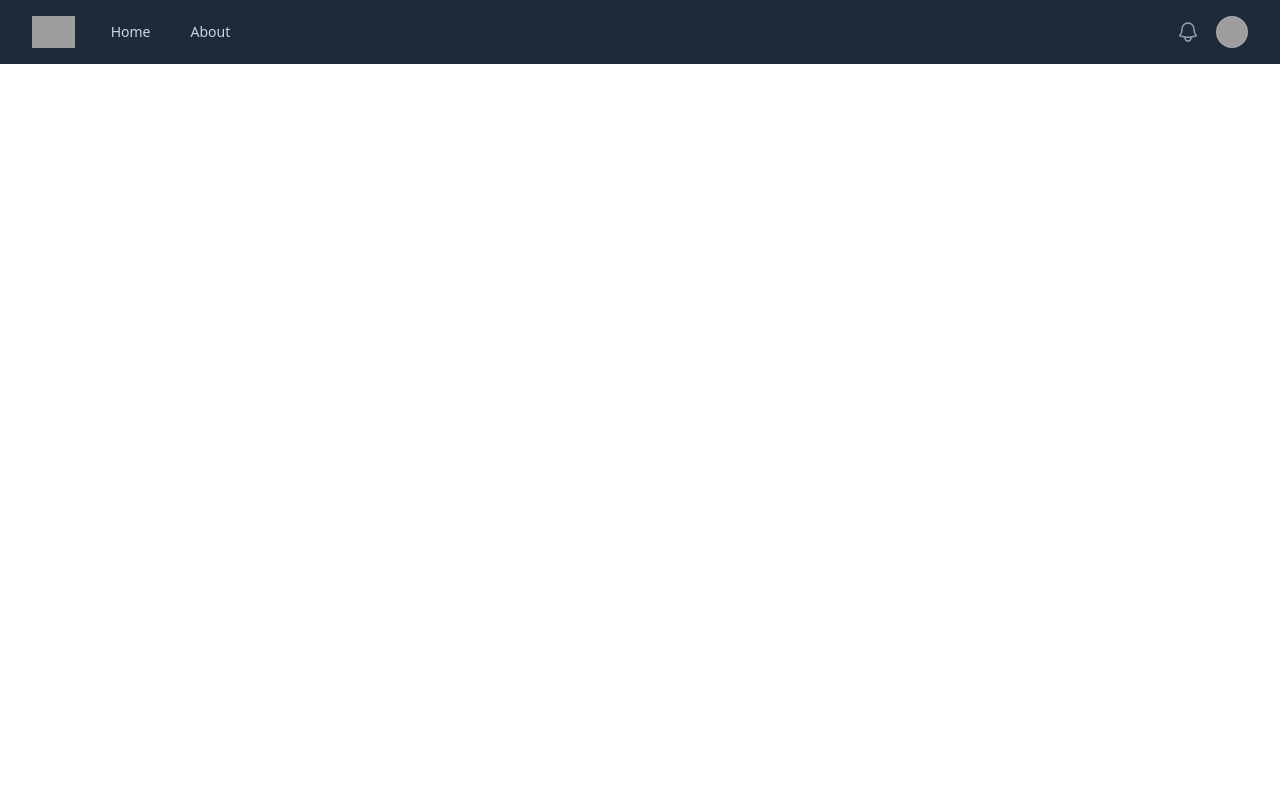
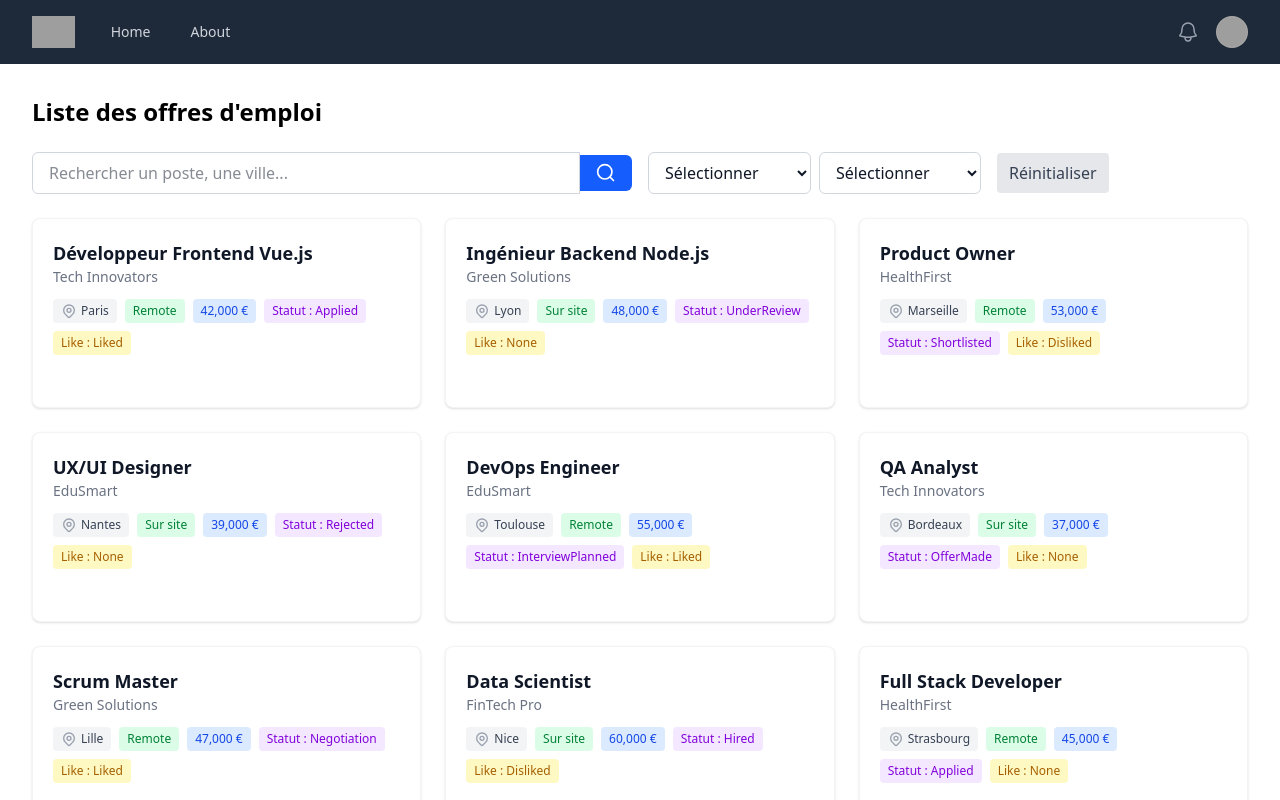
Before and after one commit to davidlefrancq/demo-vue-js, a Vue app: page /jobs in a window 1280 px wide. Shown: the top 800 px of the page. Built offline with nearby package versions, Linux system fonts and the light colour scheme; grey boxes are pictures that could not be loaded; the HTML template or start-up script is replaced by a standard one.

Commit message:
feat: JobsListPage

```diff
--- a/src/router/index.ts
+++ b/src/router/index.ts
@@ -27,6 +27,11 @@ const router = createRouter({
       name: 'job-detail',
       component: () => import('../views/JobDetailView.vue'),
     },
+    {
+      path: '/jobs',
+      name: 'jobs-list',
+      component: () => import('../views/JobsListPage.vue'),
+    },
   ],
 })
 
--- /dev/null
+++ b/src/views/JobsListPage.vue
@@ -0,0 +1,115 @@
+<template>
+  <div class="jobs-list-page">
+    <h1 class="text-2xl font-bold mb-6">Liste des offres d'emploi</h1>
+    <div class="flex flex-col md:flex-row gap-4 mb-6">
+      <SearchBar v-model="search" placeholder="Rechercher un poste, une ville..." @search="onSearch" />
+      <FilterBar
+        v-model="selectedFilters"
+        :filters="filterOptions"
+        @update:modelValue="onFilterChange"
+        @reset="onResetFilters"
+      />
+    </div>
+    <div v-if="filteredJobs.length === 0" class="text-gray-500 text-center py-10">
+      Aucune offre ne correspond à votre recherche.
+    </div>
+    <div class="grid grid-cols-1 md:grid-cols-2 lg:grid-cols-3 gap-6">
+      <JobCard
+        v-for="job in filteredJobs"
+        :key="job.id"
+        :job="job"
+        :company="getCompany(job.companyId)"
+        :companyLogo="getCompanyLogo(job.companyId)"
+      />
+    </div>
+  </div>
+</template>
+
+<script setup lang="ts">
+import { ref, computed, onMounted } from 'vue';
+import SearchBar from '@/components/SearchBar.vue';
+import FilterBar from '@/components/FilterBar.vue';
+import JobCard from '@/components/JobCard.vue';
+import { JobRepository } from '@/repositories/JobRepository';
+import { CompanyRepository } from '@/repositories/CompanyRepository';
+import type { JobType } from '@/models/Job.schema';
+import type { CompanyType } from '@/models/Company.schema';
+
+const jobRepo = new JobRepository();
+const companyRepo = new CompanyRepository();
+
+const jobs = ref<JobType[]>([]);
+const companies = ref<CompanyType[]>([]);
+const search = ref('');
+const selectedFilters = ref<(string | number | null)[]>([null, null]);
+
+// Préparer les options de filtres (ville, remote)
+const filterOptions = computed(() => [
+  // Ville
+  [
+    { label: 'Toutes les villes', value: null },
+    ...Array.from(new Set(jobs.value.map(j => j.city))).map(city => ({ label: city, value: city }))
+  ],
+  // Remote
+  [
+    { label: 'Tous les modes', value: null },
+    { label: 'Remote', value: 'remote' },
+    { label: 'Sur site', value: 'onsite' }
+  ]
+]);
+
+const filteredJobs = computed(() => {
+  let result = jobs.value;
+  // Filtre recherche
+  if (search.value.trim()) {
+    const s = search.value.trim().toLowerCase();
+    result = result.filter(j =>
+      j.title.toLowerCase().includes(s) ||
+      j.city.toLowerCase().includes(s)
+    );
+  }
+  // Filtres
+  const [city, remote] = selectedFilters.value;
+  if (city) {
+    result = result.filter(j => j.city === city);
+  }
+  if (remote === 'remote') {
+    result = result.filter(j => j.remote === true);
+  } else if (remote === 'onsite') {
+    result = result.filter(j => j.remote === false);
+  }
+  return result;
+});
+
+function getCompany(companyId: string): CompanyType | null {
+  return companies.value.find(c => c.id === companyId) || null;
+}
+
+function getCompanyLogo(companyId: string): string | undefined {
+  // Placeholder: on pourrait utiliser une vraie URL/logo si disponible
+  return undefined;
+}
+
+function onSearch() {
+  // Optionnel : logique supplémentaire lors de la recherche
+}
+
+function onFilterChange(val: (string | number | null)[]) {
+  selectedFilters.value = val;
+}
+
+function onResetFilters() {
+  selectedFilters.value = [null, null];
+}
+
+onMounted(async () => {
+  jobs.value = await jobRepo.list();
+  companies.value = await companyRepo.list();
+});
+</script>
+
+<style scoped>
+.jobs-list-page {
+  padding: 2rem;
+}
+</style>
```
